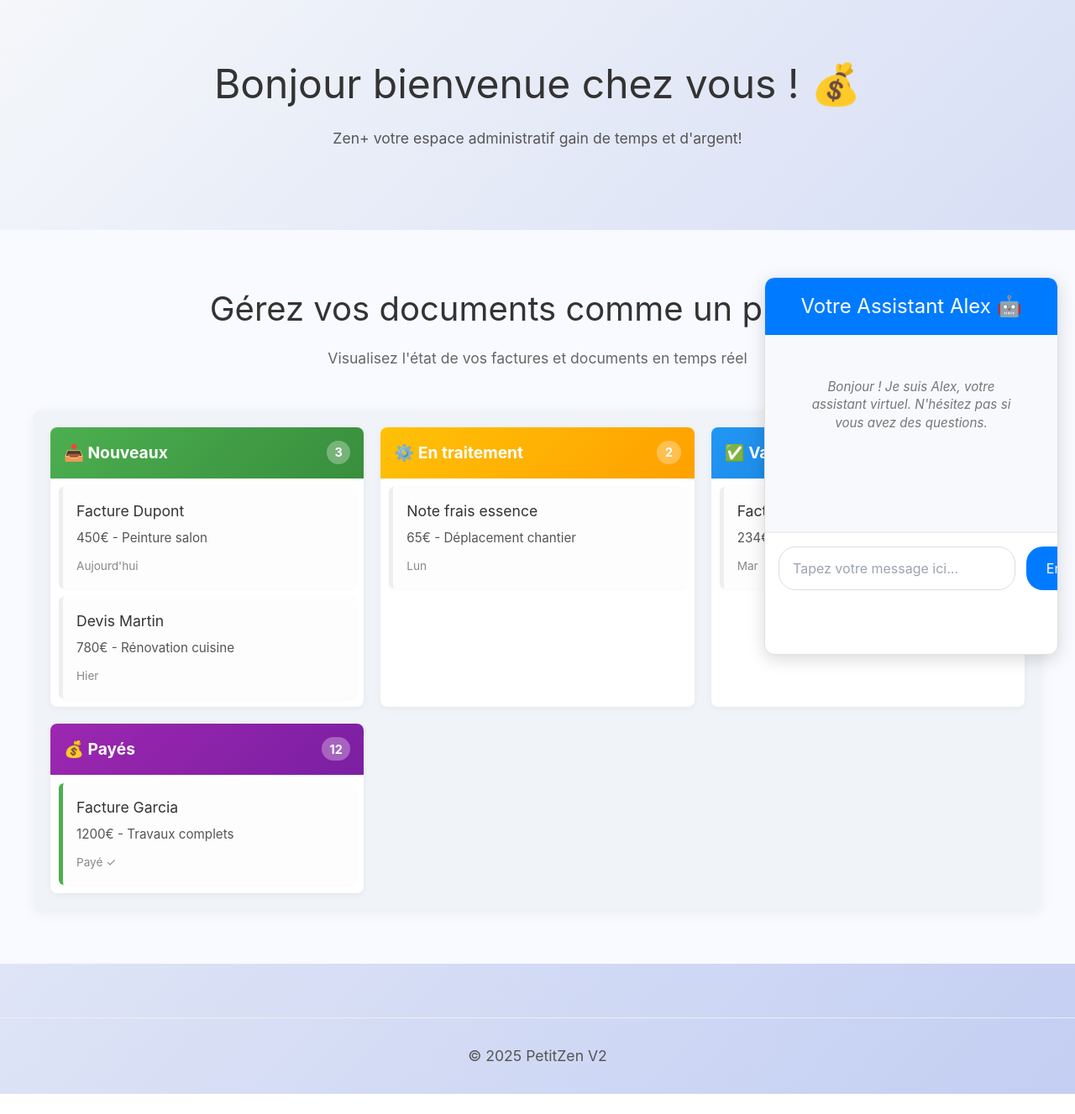
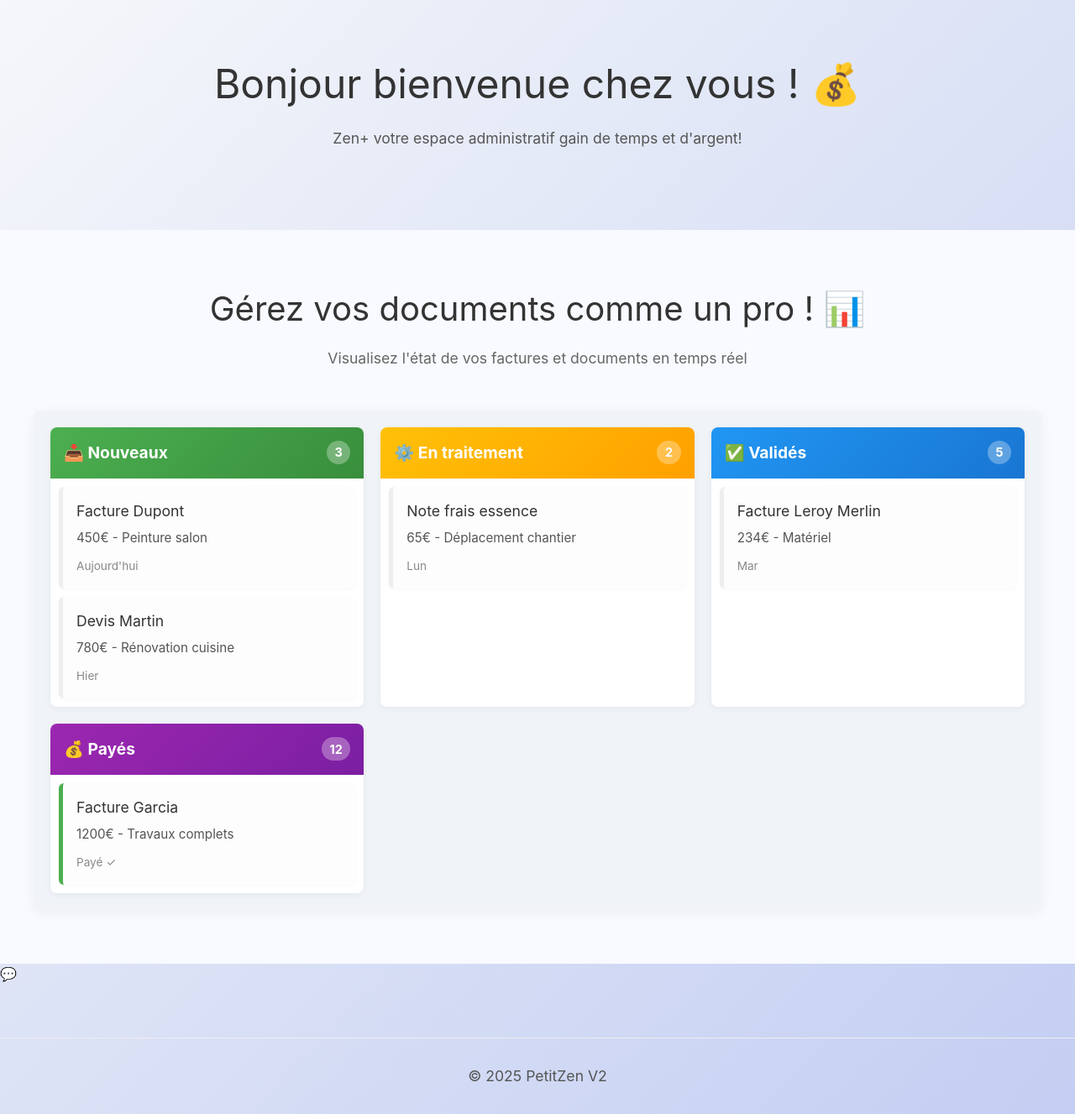
Before and after one commit to Alexandre64100/PetitZenV1, a Next.js app: page / in a window 1280 px wide. Shown: the whole page at 84% size. Before the commit the page ends 1303 px from the top, so only its background shows below. Built offline with nearby package versions, Linux system fonts and the light colour scheme.

Commit message:
Update ChatBot.js

```diff
--- a/Components/ChatBot.js
+++ b/Components/ChatBot.js
@@ -1,9 +1,14 @@
 import React, { useState } from 'react';
 
 export default function ChatBot() {
+  // État pour les messages de la conversation
   const [messages, setMessages] = useState([]);
+  // État pour le texte entré par l'utilisateur
   const [input, setInput] = useState('');
+  // NOUVEAU : État pour gérer la visibilité du chat (true = visible, false = caché)
+  const [showChat, setShowChat] = useState(false); // Le chat est caché par défaut
 
+  // Fonction pour envoyer un message
   const handleSendMessage = () => {
     if (input.trim()) {
       const newMessages = [...messages, { text: input, sender: 'user' }];
@@ -17,11 +22,26 @@ export default function ChatBot() {
     }
   };
 
+  // NOUVEAU : Fonction pour basculer la visibilité du chat
+  const toggleChat = () => {
+    setShowChat(!showChat); // Inverse l'état actuel (visible devient caché, caché devient visible)
+  };
+
   return (
+    <> {/* Fragment React pour pouvoir retourner plusieurs éléments au même niveau */}
+      {/* Bouton flottant toujours visible pour ouvrir/fermer le chat */}
+      <button className="chatbot-toggle-button" onClick={toggleChat}>
+        {showChat ? '✖️' : '💬'} {/* Affiche 'X' si ouvert, bulle de dialogue si fermé */}
+      </button>
+
+      {/* Fenêtre du Chat Bot - visible uniquement si showChat est vrai */}
+      {showChat && (
         <section className="chatbot-section">
-      <div className="container">
-        <h2>Votre Assistant Alex 🤖</h2>
-        <p className="chatbot-subtitle">Posez vos questions sur vos documents ou l'administration !</p>
+          <div className="chatbot-header-draggable" onClick={toggleChat}> {/* Cliquable pour fermer */}
+            <h2>Chat Bot ZEN+ 🤖</h2> {/* NOUVEAU NOM */}
+          </div>
+          {/* Le sous-titre est retiré pour un bot flottant plus compact */}
+          {/* <p className="chatbot-subtitle">Posez vos questions sur vos documents ou l'administration !</p> */}
 
           <div className="chat-window">
             <div className="messages-display">
@@ -51,7 +71,8 @@ export default function ChatBot() {
               <button onClick={handleSendMessage}>Envoyer</button>
             </div>
           </div>
-      </div>
         </section>
+      )}
+    </>
   );
 }
```
Lines whose indentation alone changed are shown as unchanged.
